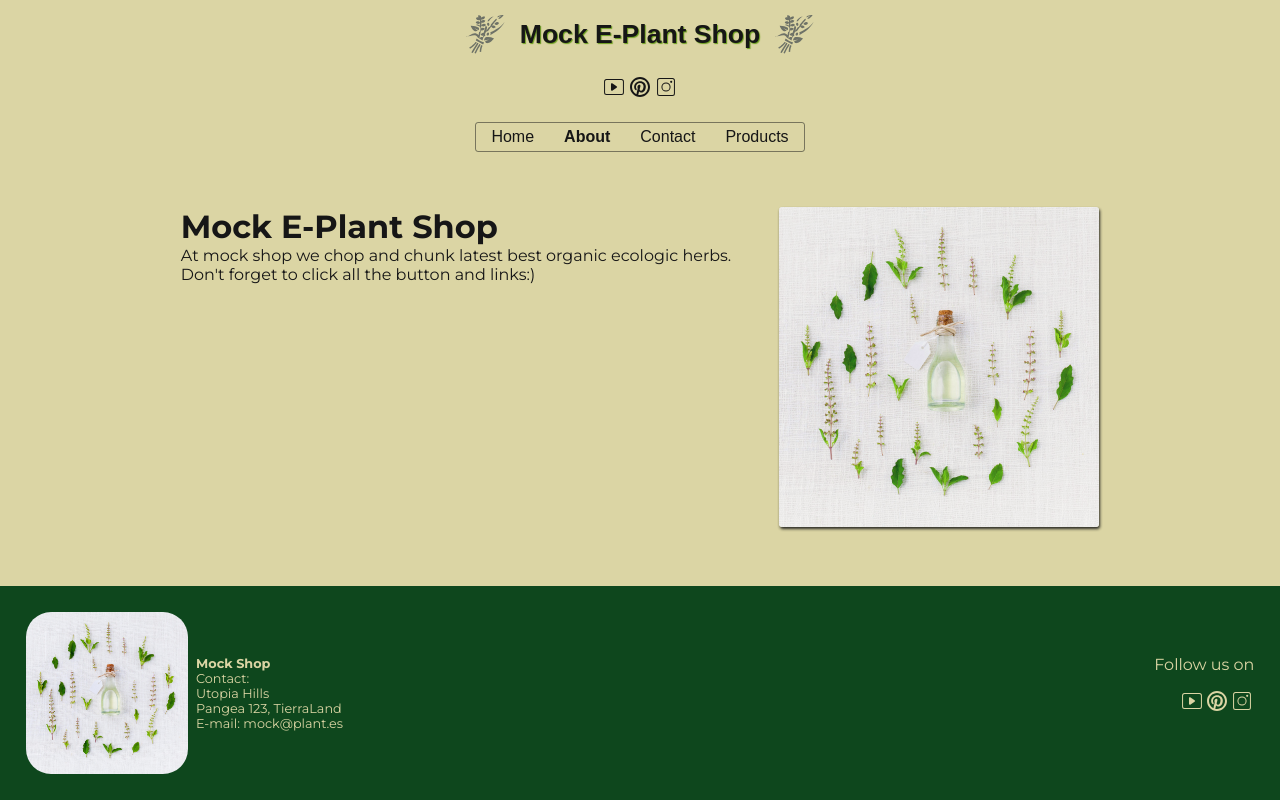
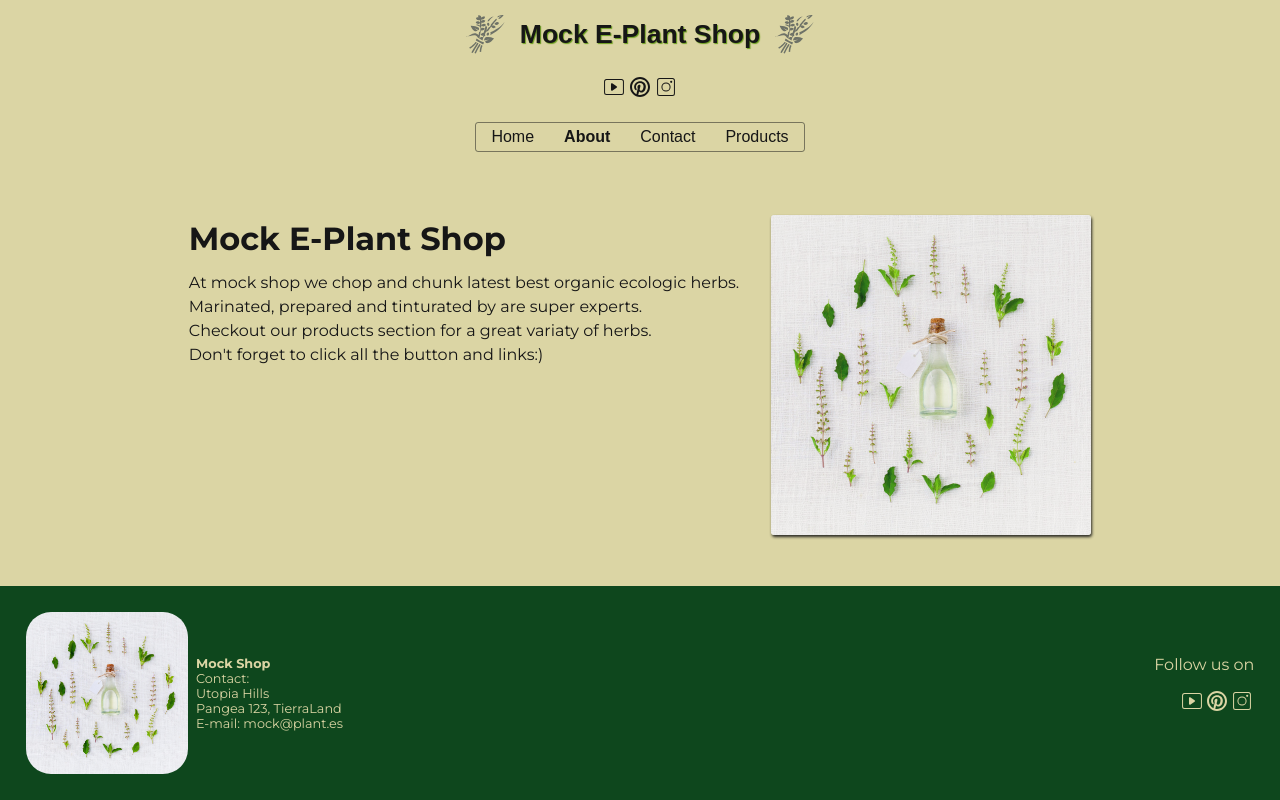
Before and after one commit to zenidreney/react-router, a React (Vite) app: page /about in a window 1280 px wide. Built offline with nearby package versions, Linux system fonts and the light colour scheme; a web font is replaced by a local one.

Commit message:
Final style polish

```diff
--- a/src/App.css
+++ b/src/App.css
@@ -3,12 +3,20 @@
 /* ABOUT STYLES */
 div.about-container {
     display: flex;
+    flex-direction: column-reverse;
     justify-content: space-evenly;
-    gap: 3em;
+    margin-top: 1em;
+    gap: 2em;
 }
 
 div.about-container>div {
-    display: inline;
+    width: 90%;
+    display: flex;
+            line-height: 1.5;
+
+    text-align: center;
+    flex-direction: column;
+    gap: 0.5em;
 }
 
 img.about-logo {
@@ -144,6 +152,7 @@ section.home {
     flex-direction: column;
     justify-content: center;
     align-items: center;
+
     margin-top: 1em;
     gap: 1em;
     font-size: 1.2rem;
@@ -271,6 +280,15 @@ div.summary-container>a {
 @media (min-width: 600px) {
 
 
+    /* ABOUT COMPONENT */
+div.about-container {
+    flex-direction: row;
+}
+
+
+    div.about-container>div {
+        text-align: left;
+    }
 
     /* HOME COMPONENT */
     section.home>img {
@@ -280,8 +298,8 @@ div.summary-container>a {
     /* CHECKOUT COMPONENT */
 
     div.checkout-nav {
-    text-align: left;
-}
+        text-align: left;
+    }
 
     /* PRODUCTS COMPONENT */
     img.generic-img {
@@ -297,7 +315,9 @@ div.summary-container>a {
 
 /* DESKTOP */
 
+
 @media (min-width: 1250px) {
+
 
     /* PRODUCTS COMPONENT */
     img.generic-img {
--- a/src/index.css
+++ b/src/index.css
@@ -60,6 +60,10 @@ button:focus {
 
 /* UTILITY */
 
+.align-text {
+    text-align: center;
+}
+
 .block-padding {
     padding-block: 0.65em;
     font-size: 1.2rem;
--- a/src/pages/About.tsx
+++ b/src/pages/About.tsx
@@ -6,6 +6,8 @@ export default function About() {
           <h1>Mock E-Plant Shop</h1>
         <div className="about-para">
           <p>At mock shop we chop and chunk latest best organic ecologic herbs.</p>
+          <p>Marinated, prepared and tinturated by are super experts.</p>
+          <p>Checkout our products section for a great variaty of herbs.</p>
           <p>Don't forget to click all the button and links:)</p>
         </div>
       </div>
--- a/src/pages/Home.tsx
+++ b/src/pages/Home.tsx
@@ -10,10 +10,10 @@ export default function Home() {
     return (
         <section className="home">
             <img src="/images/mix-of-herbs.jpg" />
-            <h1>Mock Shop Real Plants</h1>
-            <p>Find the variety you have been looking for.</p>
-            <p>Super organic pure herbs and plants.</p>
-            <p>See more in our product page.</p>
+            <h1 className="align-text">Mock Shop Real Plants</h1>
+            <p className="align-text">Find the variety you have been looking for.</p>
+            <p className="align-text">Super organic pure herbs and plants.</p>
+            <p className="align-text">See more in our product page.</p>
             <Link to={`/products/${herbsData[randomNum].name.toLowerCase()}`} >
                 <div className="promo-home">
                     <HerbDetailContainer
@@ -36,8 +36,8 @@ export default function Home() {
                     </HerbDetailContainer>
                 </div>
             </Link>
-            <h3>Go ahead and check a super organic new hype plants in the shop.</h3>
-            <h4>Click the link below</h4>
+            <h3 className="align-text">Go ahead and check a super organic new hype plants in the shop.</h3>
+            <h4 className="align-text">Click the link below</h4>
             <Link to="/products" className="to-btn">Products</Link>
 
 
```
